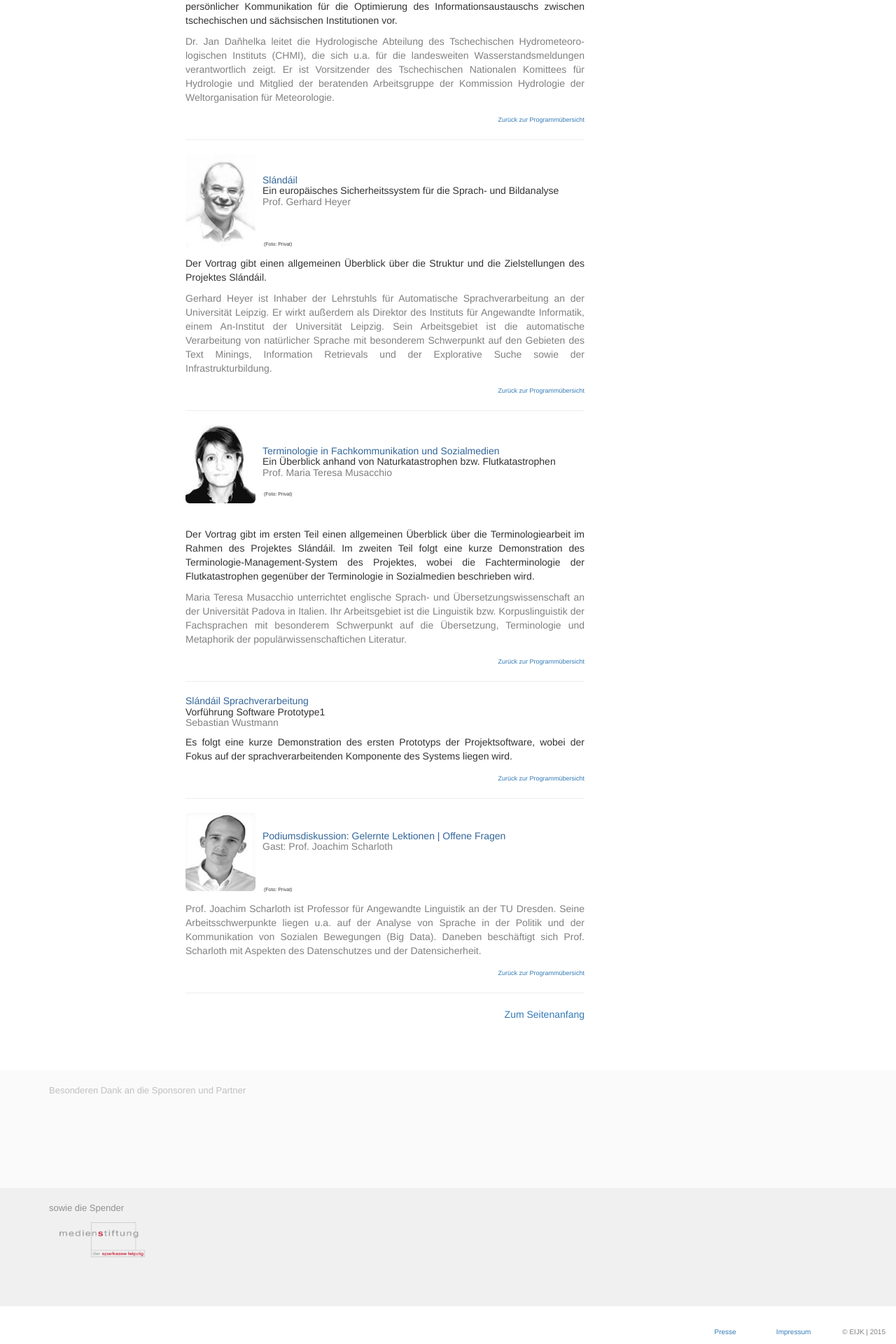
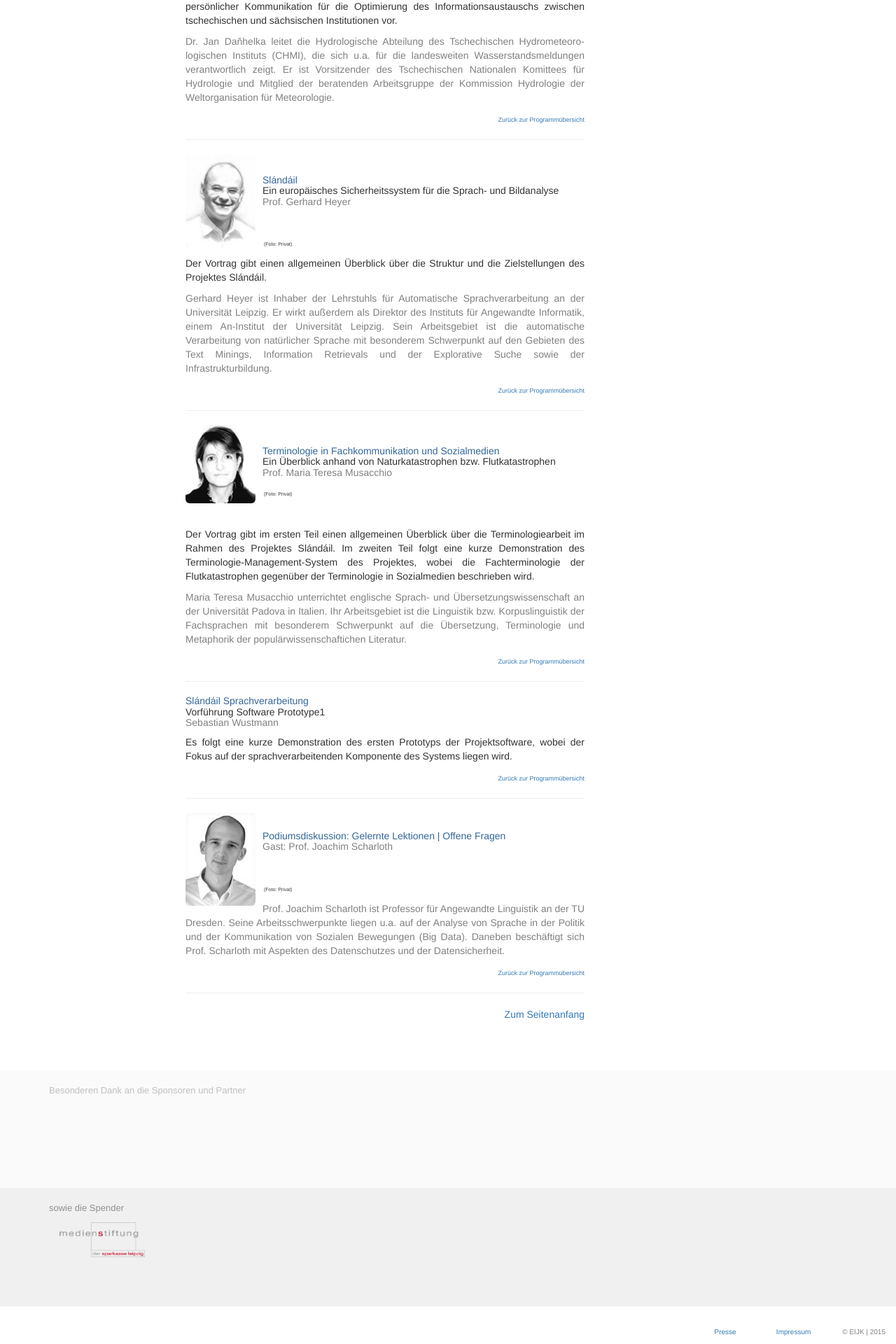
Before and after one commit to susedev/test, a Jekyll site: the page built from beitraege-und-referentinnen.html, in a window 1280 px wide. Shown: the part 3511-5431 px from the top of the page at 70% size. Built offline with Jekyll 4.4.1, drawn with Linux system fonts in a browser that asks for light colours; nearby versions of some CDN libraries.

Commit message:
Edit from JekyllCMS

```diff
--- a/beitraege-und-referentinnen.html
+++ b/beitraege-und-referentinnen.html
@@ -215,7 +215,7 @@ Vorf&uuml;hrung Software Prototype1<br />
 <p style="text-align: right;"><span style="color: #808080;"><span style="font-size: xx-small;"><a href="{{ site.base_url }}/programm-uebersicht.html">Zur&uuml;ck zur Programm&uuml;bersicht</a></span> </span></p>
 
 <hr noshade="noshade" size="1" />
-<p><span style="color: #336699;"><a id="Schalroth" name="Scharloth"></a><img alt="" class="img-rounded" src="{{ site.base_url }}/media/people/Scharloth_100_133.jpg" style="float: left; margin-right: 10px; margin-bottom: 5px; width: 100px; height: 112px;" /></span></p>
+<p><span style="color: #336699;"><a id="Schalroth" name="Scharloth"></a><img alt="" class="img-rounded" src="{{ site.base_url }}/media/people/Scharloth_100_133.jpg" style="float: left; margin-right: 10px; margin-bottom: 5px; width: 100px; height: 133px;" /></span></p>
 
 <h5>&nbsp;</h5>
 
```
